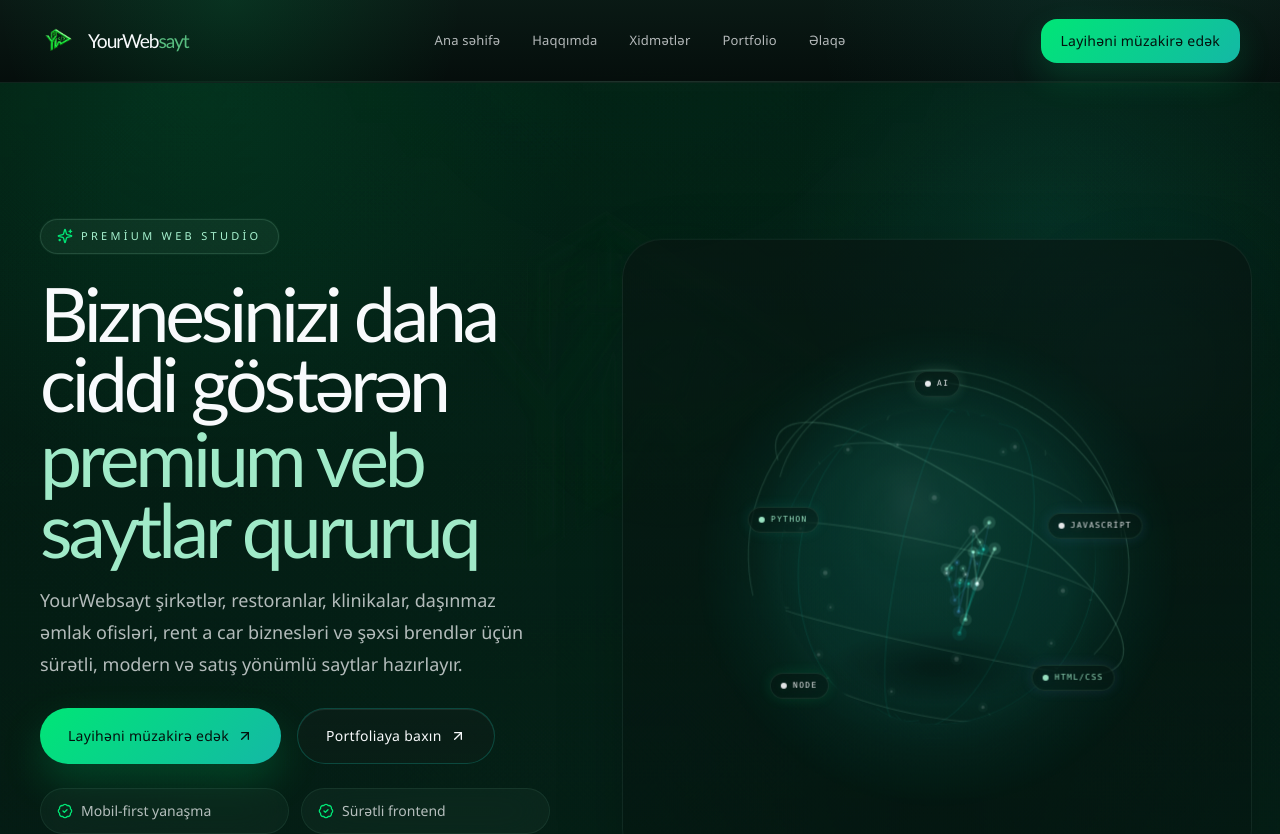
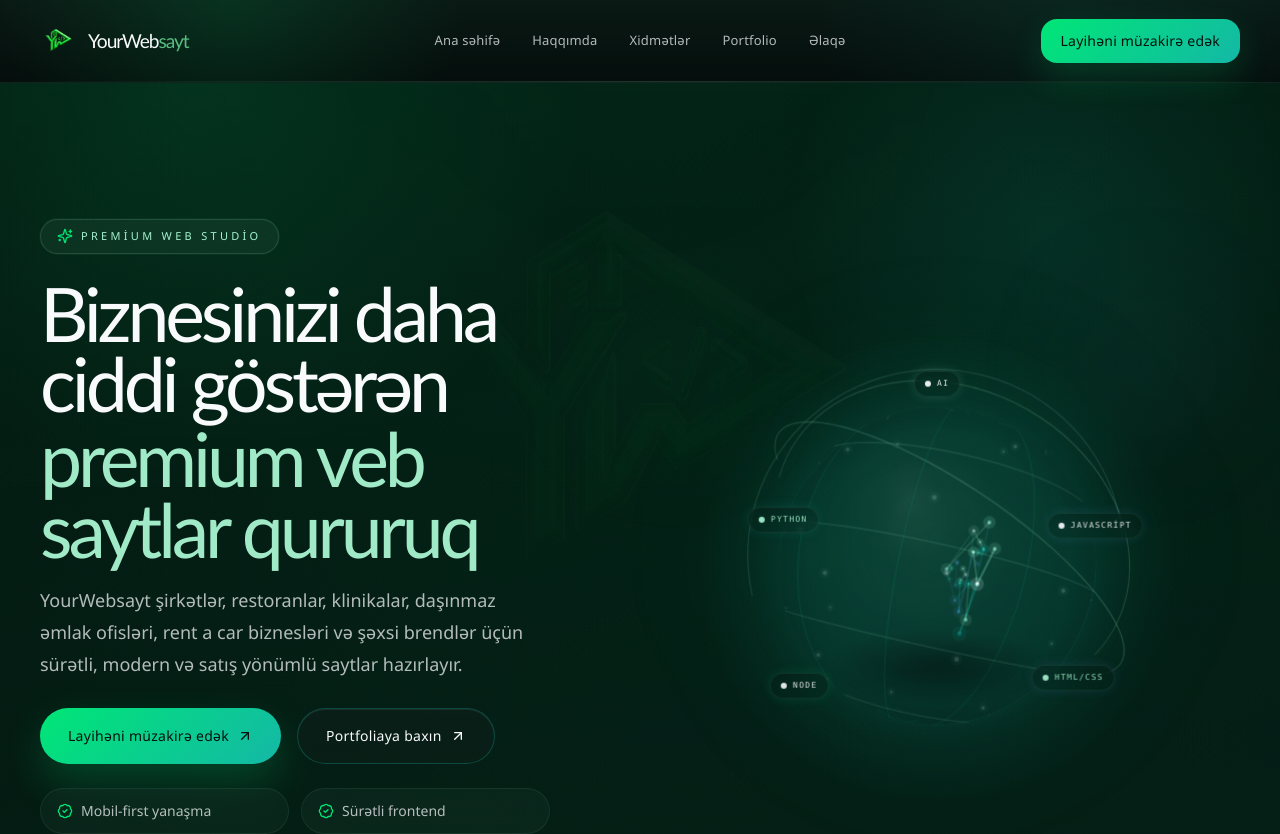
Before and after one commit to nasrullayevfarrukh-droid/YourWebsayt, a Next.js app: page / in a window 1280 px wide. Shown: the top 834 px of the page. Built offline with nearby package versions, Linux system fonts and the light colour scheme.

Commit message:
Remove hero globe card and raise watermark visibility

```diff
--- a/app/globals.css
+++ b/app/globals.css
@@ -86,12 +86,12 @@ body::after {
   width: min(42vw, 31rem);
   height: min(42vw, 31rem);
   transform: translate(-50%, -50%);
-  opacity: 0.012;
+  opacity: 0.019;
   background-image: var(--brand-watermark-url);
   background-repeat: no-repeat;
   background-position: center;
   background-size: contain;
-  filter: drop-shadow(0 0 28px rgba(20, 184, 166, 0.05));
+  filter: drop-shadow(0 0 34px rgba(20, 184, 166, 0.065));
 }
 
 main,
@@ -149,8 +149,8 @@ img {
   body::after {
     width: min(50vw, 15rem);
     height: min(50vw, 15rem);
-    opacity: 0.008;
-    filter: drop-shadow(0 0 18px rgba(20, 184, 166, 0.04));
+    opacity: 0.012;
+    filter: drop-shadow(0 0 22px rgba(20, 184, 166, 0.05));
   }
 }
 
--- a/sections/home-hero.tsx
+++ b/sections/home-hero.tsx
@@ -575,17 +575,9 @@ function HeroNetworkVisual() {
       <div className="absolute -left-10 top-12 hidden h-44 w-44 rounded-full bg-[radial-gradient(circle,rgba(0,230,118,0.08),transparent_72%)] blur-3xl lg:block" />
       <div className="absolute right-2 top-8 hidden h-48 w-48 rounded-full bg-[radial-gradient(circle,rgba(96,165,250,0.08),transparent_72%)] blur-3xl lg:block" />
 
-      <div className="relative overflow-hidden rounded-[40px] border border-[rgba(167,243,208,0.08)] bg-[linear-gradient(180deg,rgba(8,20,17,0.62),rgba(4,12,11,0.28))] px-2 py-3 shadow-[0_20px_70px_rgba(0,0,0,0.16)] sm:px-4 sm:py-4">
-        <div
-          aria-hidden="true"
-          className="absolute inset-0 opacity-[0.06]"
-          style={{
-            backgroundImage:
-              "linear-gradient(to right, rgba(167,243,208,0.06) 1px, transparent 1px), linear-gradient(to bottom, rgba(20,184,166,0.06) 1px, transparent 1px)",
-            backgroundSize: "56px 56px"
-          }}
-        />
-        <div className="absolute inset-0 bg-[radial-gradient(circle_at_50%_46%,rgba(20,184,166,0.07),transparent_40%),radial-gradient(circle_at_50%_100%,rgba(4,17,13,0.28),transparent_42%)]" />
+      <div className="relative px-2 py-3 sm:px-4 sm:py-4">
+        <div className="pointer-events-none absolute inset-x-[12%] inset-y-[14%] rounded-full bg-[radial-gradient(circle,rgba(20,184,166,0.08),rgba(20,184,166,0.03)_52%,transparent_76%)] blur-3xl" />
+        <div className="pointer-events-none absolute inset-x-[18%] inset-y-[20%] rounded-full bg-[radial-gradient(circle_at_50%_46%,rgba(167,243,208,0.08),transparent_48%)] blur-[72px]" />
 
         <div
           className={`relative aspect-square select-none touch-pan-y ${isDragging ? "cursor-grabbing" : "cursor-grab"}`}
@@ -611,15 +603,15 @@ function HeroNetworkVisual() {
                 }}
               >
                 <div
-                  className="rounded-full border border-[rgba(167,243,208,0.1)] bg-[linear-gradient(180deg,rgba(8,20,17,0.42),rgba(8,20,17,0.18))] px-2.5 py-1.5 shadow-[0_12px_24px_rgba(0,0,0,0.12)] backdrop-blur-md"
-                  style={{ boxShadow: `0 0 14px ${badge.accent}` }}
+                  className="rounded-full border border-[rgba(167,243,208,0.08)] bg-[linear-gradient(180deg,rgba(8,20,17,0.24),rgba(8,20,17,0.08))] px-2.5 py-1.5 shadow-[0_10px_20px_rgba(0,0,0,0.08)] backdrop-blur-sm"
+                  style={{ boxShadow: `0 0 12px ${badge.accent}` }}
                 >
                   <div className="flex items-center gap-1.5">
                     <span
                       className="inline-flex h-1.5 w-1.5 rounded-full"
                       style={{
                         backgroundColor: badge.text,
-                        boxShadow: `0 0 10px ${badge.accent}`
+                        boxShadow: `0 0 8px ${badge.accent}`
                       }}
                     />
                     <span className="font-mono text-[8px] uppercase tracking-[0.16em]" style={{ color: badge.text }}>
```
